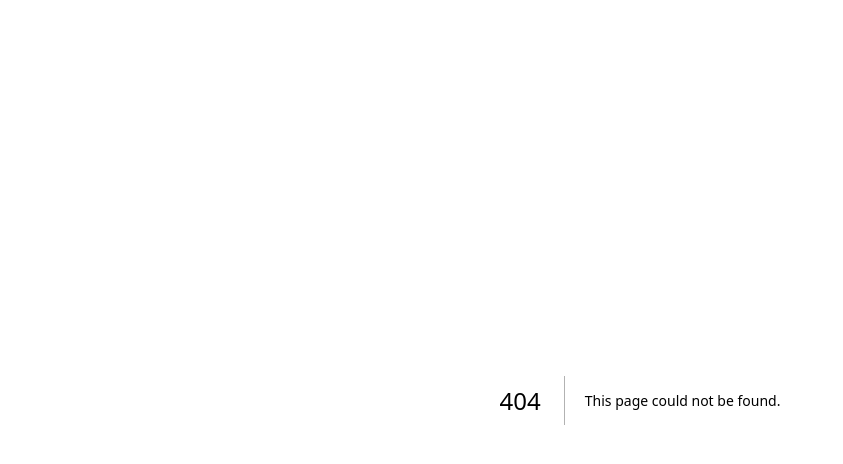
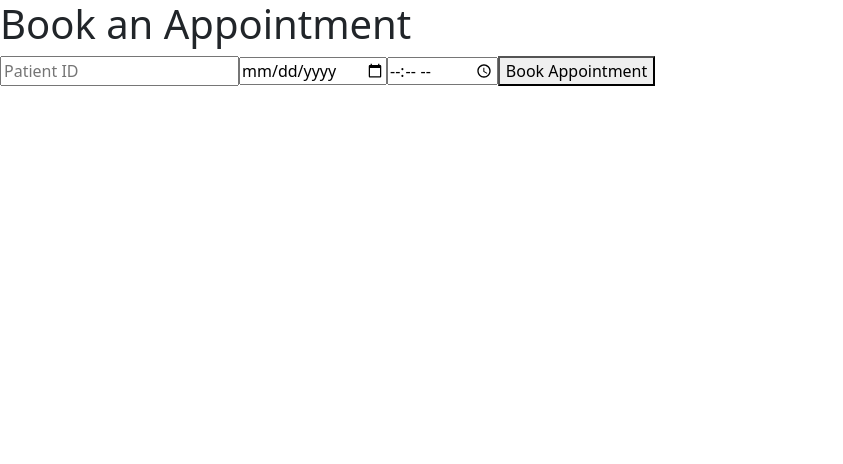
Before and after one commit to Kevi28JM/dental-management-system1, a Next.js app in the folder frontend/: page /bookPage in a window 1280 px wide. Before the commit this address had no page. Shown: the top 464 px of the page, without its empty margins (0-843 px from the left). Built offline with nearby package versions, Linux system fonts and the light colour scheme.

Commit message:
add bookPage.js and BookAppointment.js

```diff
--- /dev/null
+++ b/frontend/src/app/bookPage/page.js
@@ -0,0 +1,12 @@
+import BookAppointment from "@/components/BookAppointment";
+
+function bookPage() {
+  return (
+    <div>
+      <h1>Book an Appointment</h1>
+      <BookAppointment />
+    </div>
+  );
+}
+
+export default bookPage;
--- /dev/null
+++ b/frontend/src/components/BookAppointment.js
@@ -0,0 +1,51 @@
+"use client"; // Ensure this is a client-side component
+
+import { collection, addDoc } from "firebase/firestore";
+import db from "../firebase"; // Make sure this is correct
+import { useState } from "react";
+
+function BookAppointment() {
+  const [date, setDate] = useState("");
+  const [time, setTime] = useState("");
+  const [patientId, setPatientId] = useState("");
+
+  const handleSubmit = async (e) => {
+    e.preventDefault();
+    try {
+      await addDoc(collection(db, "appointments"), {
+        patientId,
+        date,
+        time,
+        createdBy: "patient",
+        status: "pending",
+      });
+      alert("Appointment booked successfully!");
+    } catch (error) {
+      console.error("Error adding appointment:", error);
+    }
+  };
+
+  return (
+    <form onSubmit={handleSubmit}>
+      <input
+        type="text"
+        placeholder="Patient ID"
+        value={patientId}
+        onChange={(e) => setPatientId(e.target.value)}
+      />
+      <input
+        type="date"
+        value={date}
+        onChange={(e) => setDate(e.target.value)}
+      />
+      <input
+        type="time"
+        value={time}
+        onChange={(e) => setTime(e.target.value)}
+      />
+      <button type="submit">Book Appointment</button>
+    </form>
+  );
+}
+
+export default BookAppointment;
```
